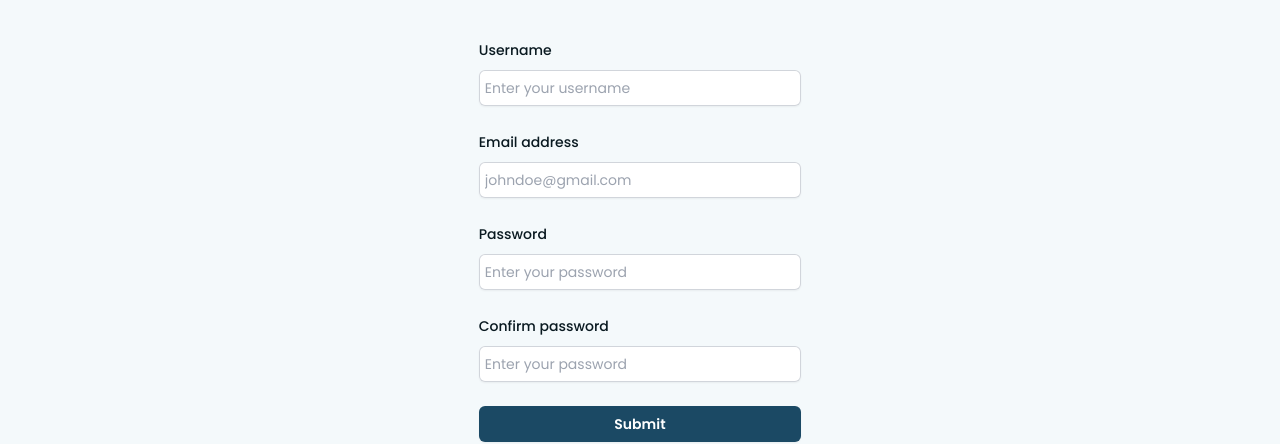
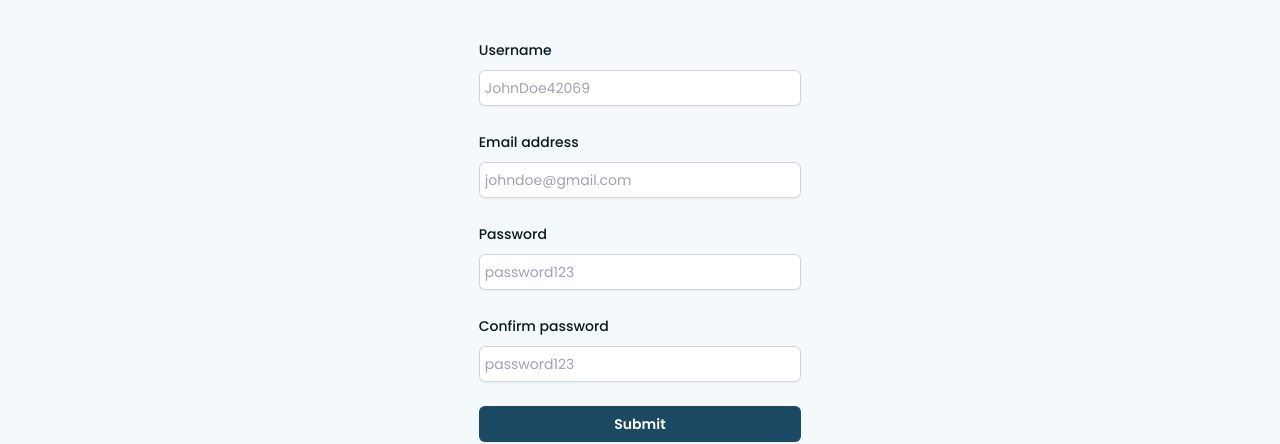
Before and after one commit to Prosto-Bulgaria/Prosto, a React (Vite) app in the folder client/: page /register in a window 1280 px wide. Shown: the part 206-650 px from the top of the page. Built offline with nearby package versions, Linux system fonts and the light colour scheme.

Commit message:
Placeholder changes

```diff
--- a/client/src/components/Auth/Login/Login.jsx
+++ b/client/src/components/Auth/Login/Login.jsx
@@ -31,7 +31,7 @@ const Login = () => {
         <section id="login-page" className="login">
             <div className="flex min-h-full flex-1 flex-col justify-center px-6 py-12 lg:px-8">
                 <div className="sm:mx-auto sm:w-full sm:max-w-sm">
-                    <h2 className="mt-10 text-center text-2xl font-bold leading-9 tracking-tight dark:text-text_dark text-text">
+                    <h2 className="mt-10 text-center text-2xl font-bold leading-9 tracking-tight dark:text-text_dark text-text select-none">
                         Sign in to your account
                     </h2>
                 </div>
@@ -90,7 +90,7 @@ const Login = () => {
                                     type="password"
                                     autoComplete="current-password"
                                     required
-                                    placeholder="Enter your password"
+                                    placeholder="password123"
                                     className="form-input"
                                 />
                             </div>
@@ -101,7 +101,7 @@ const Login = () => {
                                     type="checkbox"
                                     className="block"
                                 />
-                                <label htmlFor="remember_me" className="form-label text-accent dark:text-accent_dark">Remember me</label>
+                                <label htmlFor="remember_me" className="form-label text-accent dark:text-accent_dark select-none">Remember me</label>
                             </div>
                         </div>
                         <div>
--- a/client/src/components/Auth/Register/Register.jsx
+++ b/client/src/components/Auth/Register/Register.jsx
@@ -33,7 +33,7 @@ const Register = () => {
         <section id="register-page" className="register">
             <div className="flex min-h-full flex-1 flex-col justify-center px-6 py-12 lg:px-8">
                 <div className="sm:mx-auto sm:w-full sm:max-w-sm">
-                    <h2 className="mt-10 text-center text-2xl font-bold leading-9 tracking-tight dark:text-text_dark text-text">
+                    <h2 className="mt-10 text-center text-2xl font-bold leading-9 tracking-tight dark:text-text_dark text-text select-none">
                         Create your <p className="gradient-effect">Prosto</p> account
                     </h2>
                 </div>
@@ -61,7 +61,7 @@ const Register = () => {
                                     type="text"
                                     required
                                     autoComplete="none"
-                                    placeholder="Enter your username"
+                                    placeholder="JohnDoe42069"
                                     className="form-input"
                                 />
                             </div>
@@ -105,7 +105,7 @@ const Register = () => {
                                     type="password"
                                     autoComplete="current-password"
                                     required
-                                    placeholder="Enter your password"
+                                    placeholder="password123"
                                     className="form-input"
                                 />
                             </div>
@@ -127,7 +127,7 @@ const Register = () => {
                                     type="password"
                                     autoComplete="current-password"
                                     required
-                                    placeholder="Enter your password"
+                                    placeholder="password123"
                                     className="form-input"
                                 />
                             </div>
```
